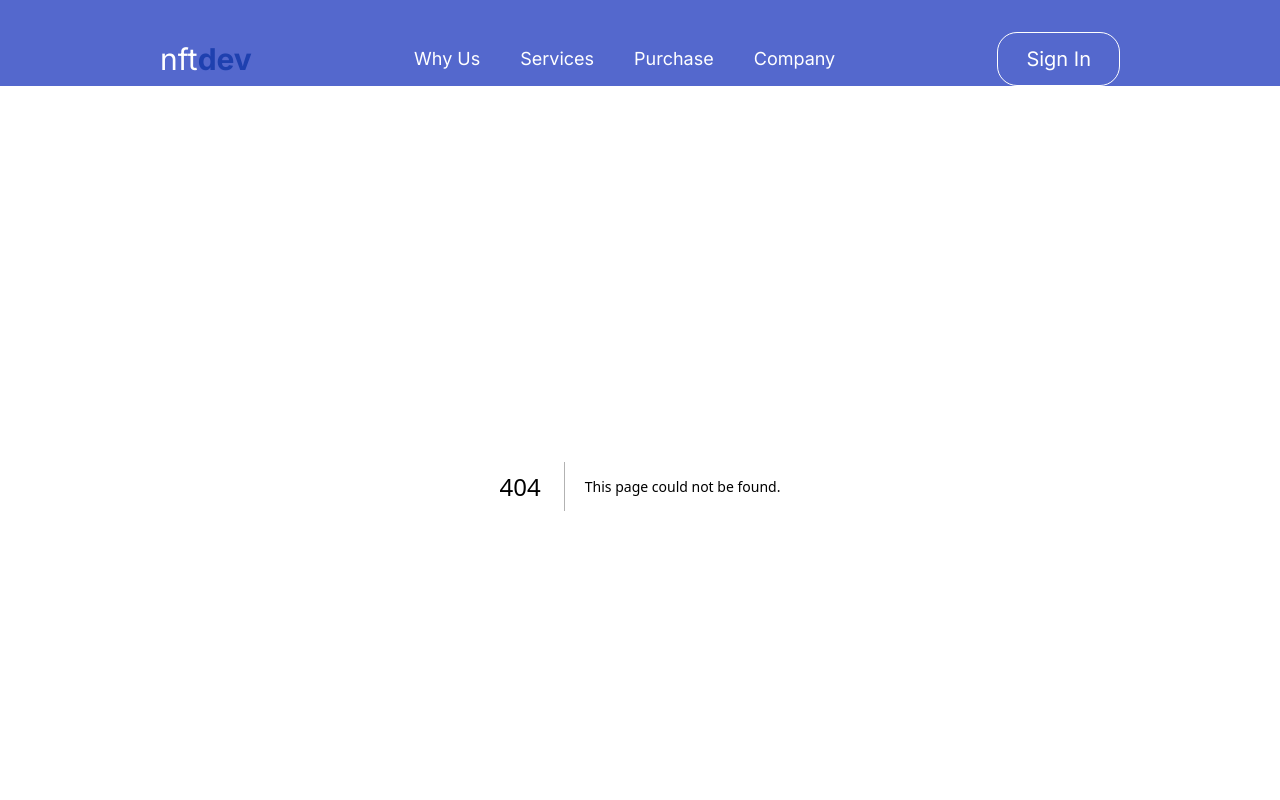
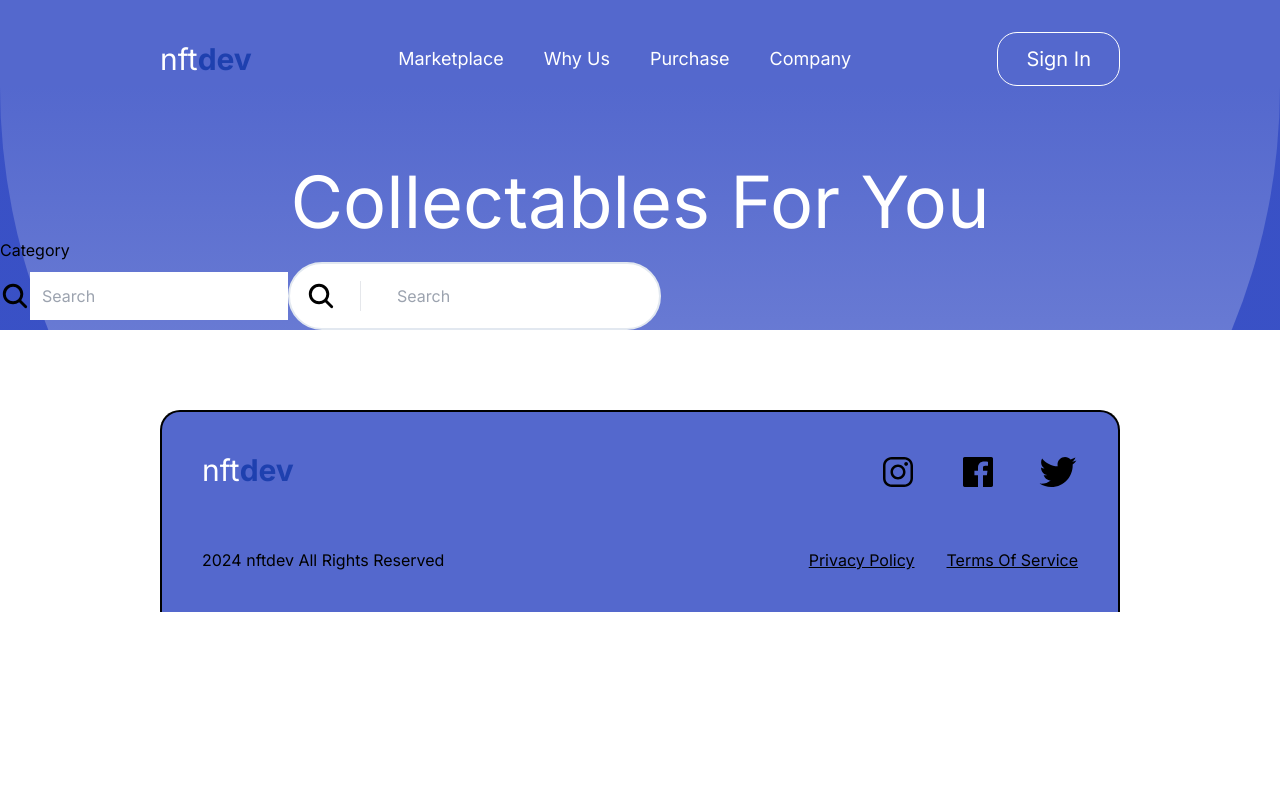
Before and after one commit to denimozh/nftdev, a Next.js app: page /marketplace in a window 1280 px wide. Before the commit this address had no page. Shown: the top 800 px of the page. Built offline with nearby package versions, Linux system fonts and the light colour scheme.

Commit message:
Started Doing the Marketplace page

```diff
--- /dev/null
+++ b/src/app/marketplace/page.tsx
@@ -0,0 +1,37 @@
+import React from 'react'
+import { IoSearch } from "react-icons/io5";
+
+const page = () => {
+  return (
+    <div className="pt-20 bg-[url('/images/hhhorizon.svg')] bg-no-repeat bg-cover">
+        <div className='w-full'>
+            <p className='text-center text-7xl text-white'>Collectables For You</p>
+        </div>
+        <div className='flex flex-row w-full'>
+            <div className='flex flex-col w-full'>
+                <p>Category</p>
+                <div className='flex flex-row w-full'>
+                    <div className='flex flex-row items-center'>
+                        <div>
+                            <IoSearch className='text-[30px]'/>
+                        </div>
+                        <div className='w-full h-16 flex flex-row justify-between items-center'>
+                            <input placeholder="Search" className='outline-none p-3' />
+                        </div>
+                    </div>
+                    <div className='flex flex-row items-center bg-white border-2 border-slate-200 px-4 rounded-full'>
+                        <div className='border-r pr-6'>
+                            <IoSearch className='text-[30px]'/>
+                        </div>
+                        <div className='w-full pl-6 h-16 flex flex-row justify-between items-center'>
+                            <input placeholder="Search" className='outline-none p-3' />
+                        </div>
+                    </div>
+                </div>
+            </div>
+        </div>
+    </div>
+  )
+}
+
+export default page
--- a/src/components/Navbar.tsx
+++ b/src/components/Navbar.tsx
@@ -1,4 +1,5 @@
 import React from 'react'
+import Link from 'next/link'
 
 const Navbar = () => {
   return (
@@ -7,8 +8,10 @@ const Navbar = () => {
             <p className='text-3xl text-white'>nft<b className='text-blue-800'>dev</b></p>
         </div>
         <div className='flex flex-row gap-10 text-lg text-white'>
+            <Link href={"/marketplace"}>
+                <p>Marketplace</p>
+            </Link>
             <p>Why Us</p>
-            <p>Services</p>
             <p>Purchase</p>
             <p>Company</p>
         </div>
```
